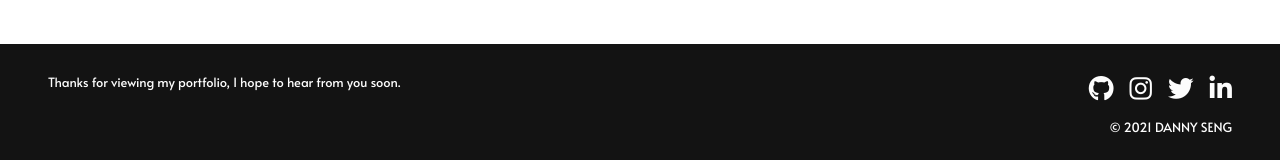
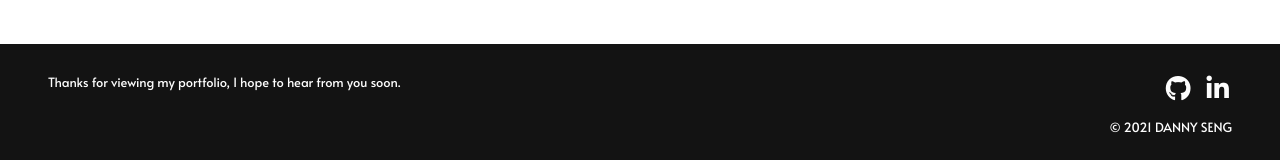
Before and after one commit to dnnysng/dnnysng.github.io, a plain HTML site: page index.html in a window 1280 px wide. Shown: the part 4516-4676 px from the top of the page. Drawn offline with nearby package versions, Linux system fonts and the light colour scheme; a script that the page names is missing.

Commit message:
removed twitter and instagram icon and links from footer

```diff
--- a/index.html
+++ b/index.html
@@ -245,16 +245,6 @@
             ></a>
           </li>
           <li>
-            <a href="https://www.instagram.com/dnnysng/" target="_blank"
-              ><i class="fab fa-instagram"></i
-            ></a>
-          </li>
-          <li>
-            <a href="https://twitter.com/dnnysng" target="_blank"
-              ><i class="fab fa-twitter"></i
-            ></a>
-          </li>
-          <li>
             <a href="https://www.linkedin.com/in/dannyseng/" target="_blank"
               ><i class="fab fa-linkedin-in"></i
             ></a>
```
